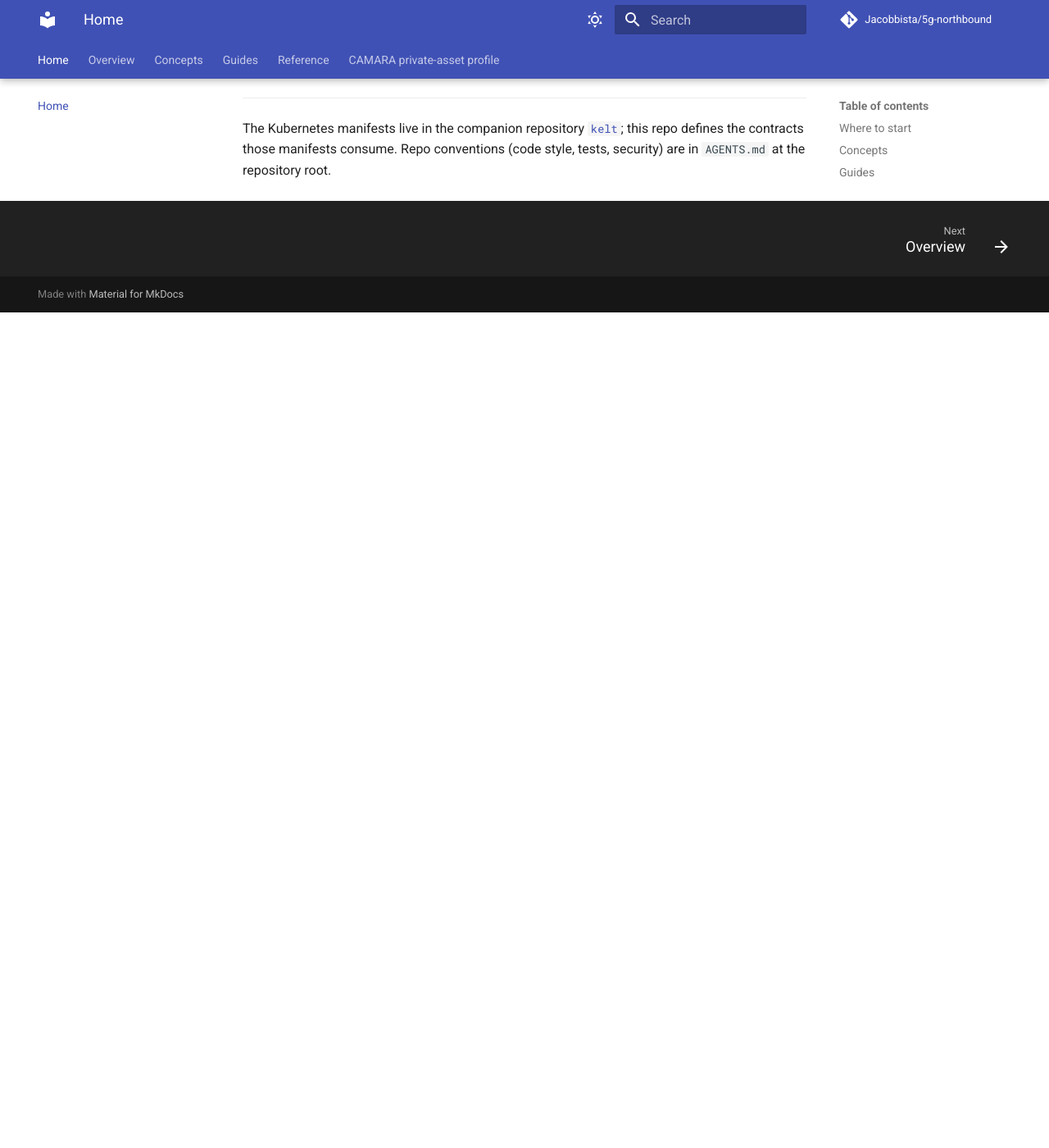
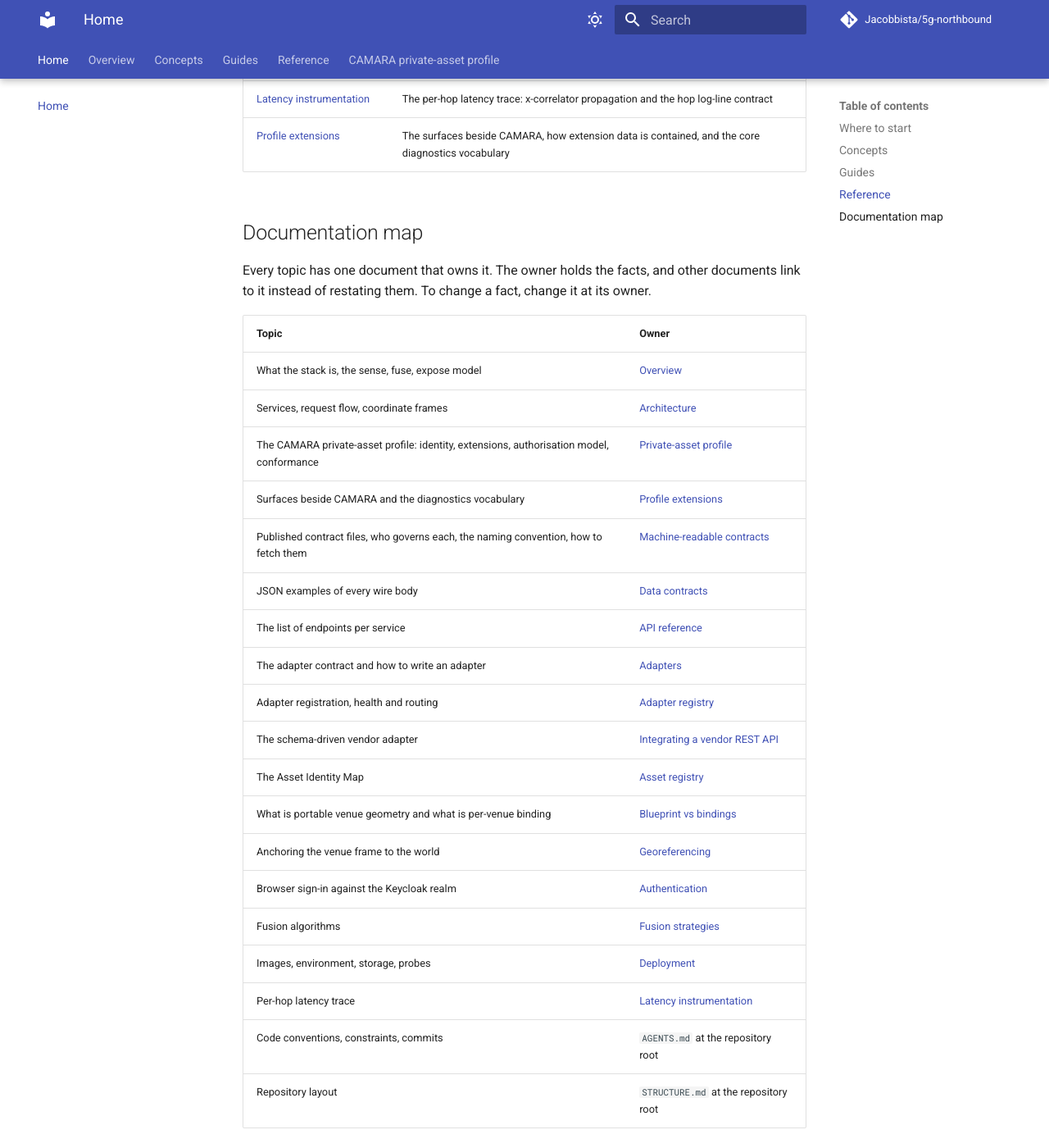
Before and after one commit to Jacobbista/5g-northbound, an MkDocs documentation site: the page built from docs/README.md, in a window 1280 px wide and 1400 px high, scrolled down 2261 px. Shown: the whole window at 82% size. Built offline with MkDocs 1.6.1 and Material for MkDocs 9.7.7, drawn with Linux system fonts in a browser that asks for light colours; comment, search, counter and statistics services are not loaded; before the commit the page ends 2642 px from its top, so only the background shows below that; some of the changed text lies outside the part shown.

Commit message:
docs: map every topic to the document that owns it
The docs index lists authentication and profile extensions, and the site navigation includes profile extensions.

```diff
--- a/docs/README.md
+++ b/docs/README.md
@@ -39,6 +39,7 @@ Read these to understand how the system is designed.
 | [Architecture](architecture.md) | Services, request flow, adapter routing, coordinate frames; the 3GPP-to-CAMARA mapping |
 | [Blueprint vs bindings](blueprint-vs-bindings.md) | Portable venue geometry vs per-venue secrets (BSSIDs, MACs) |
 | [Georeferencing](georeferencing.md) | Anchoring the local metric frame to the world: datums, tile drift, N-point calibration |
+| [Authentication](authentication.md) | How the browser apps sign in against the Keycloak realm: in-browser OIDC and the proxy-gated pattern |
 
 ## Guides
 
@@ -63,6 +64,35 @@ Look up exact formats once you know the model.
 | [Machine-readable contracts](contracts.md) | Every published contract (profiled spec, schemas, overlays) and its raw URL - how to fetch and pin |
 | [API reference](api-reference.md) | One row per endpoint across every service |
 | [Latency instrumentation](latency-instrumentation.md) | The per-hop latency trace: x-correlator propagation and the hop log-line contract |
+| [Profile extensions](profile-extensions.md) | The surfaces beside CAMARA, how extension data is contained, and the core diagnostics vocabulary |
+
+## Documentation map
+
+Every topic has one document that owns it. The owner holds the facts, and
+other documents link to it instead of restating them. To change a fact, change
+it at its owner.
+
+| Topic | Owner |
+|-------|-------|
+| What the stack is, the sense, fuse, expose model | [Overview](overview.md) |
+| Services, request flow, coordinate frames | [Architecture](architecture.md) |
+| The CAMARA private-asset profile: identity, extensions, authorisation model, conformance | [Private-asset profile](https://github.com/Jacobbista/5g-northbound/blob/main/spec/private-profile/README.md) |
+| Surfaces beside CAMARA and the diagnostics vocabulary | [Profile extensions](profile-extensions.md) |
+| Published contract files, who governs each, the naming convention, how to fetch them | [Machine-readable contracts](contracts.md) |
+| JSON examples of every wire body | [Data contracts](data-contracts.md) |
+| The list of endpoints per service | [API reference](api-reference.md) |
+| The adapter contract and how to write an adapter | [Adapters](adapters.md) |
+| Adapter registration, health and routing | [Adapter registry](adapter-registry.md) |
+| The schema-driven vendor adapter | [Integrating a vendor REST API](integrating-a-vendor-rest-api.md) |
+| The Asset Identity Map | [Asset registry](asset-registry.md) |
+| What is portable venue geometry and what is per-venue binding | [Blueprint vs bindings](blueprint-vs-bindings.md) |
+| Anchoring the venue frame to the world | [Georeferencing](georeferencing.md) |
+| Browser sign-in against the Keycloak realm | [Authentication](authentication.md) |
+| Fusion algorithms | [Fusion strategies](fusion-strategies.md) |
+| Images, environment, storage, probes | [Deployment](deployment.md) |
+| Per-hop latency trace | [Latency instrumentation](latency-instrumentation.md) |
+| Code conventions, constraints, commits | `AGENTS.md` at the repository root |
+| Repository layout | `STRUCTURE.md` at the repository root |
 
 ---
 
--- a/mkdocs.yml
+++ b/mkdocs.yml
@@ -72,4 +72,5 @@ nav:
       - Machine-readable contracts: contracts.md
       - API reference: api-reference.md
       - Latency instrumentation: latency-instrumentation.md
+      - Profile extensions: profile-extensions.md
   - CAMARA private-asset profile: https://github.com/Jacobbista/5g-northbound/blob/main/spec/private-profile/README.md
```
